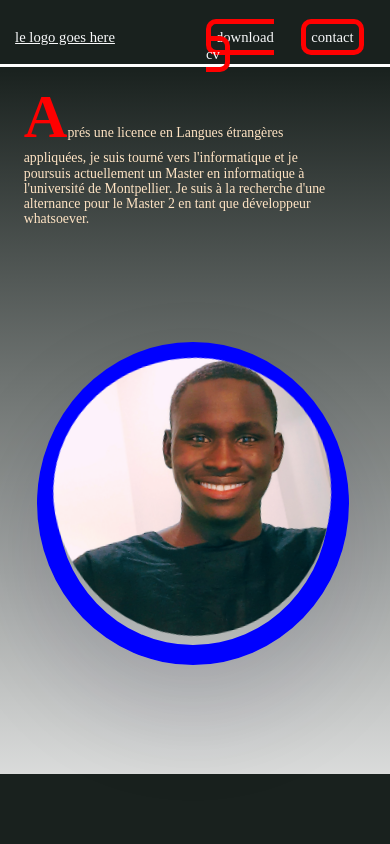
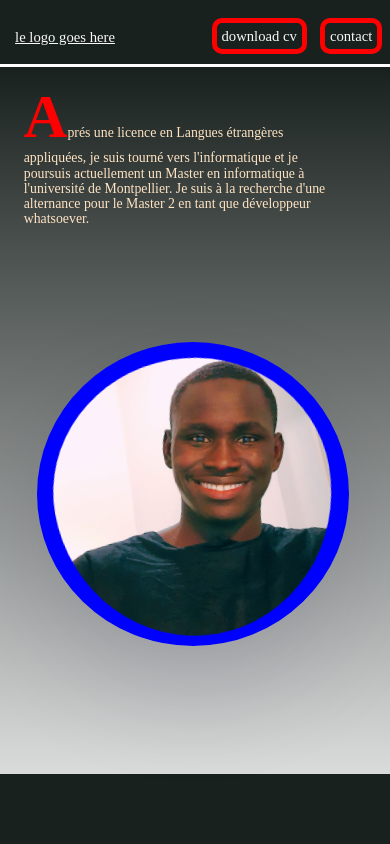
Before and after one commit to mloum1/mloum1.github.io, a plain HTML site: page index.html in a window 390 px wide. Shown: the top 844 px of the page. Drawn offline with nearby package versions, Linux system fonts and the light colour scheme.

Commit message:
style modifiying

```diff
--- a/queries.css
+++ b/queries.css
@@ -34,11 +34,14 @@
     width: 100%;
     margin-left: 0;
   }
-  .display__flex__around ul {
-    margin-left: 45%;
-  }
+  /* .display__flex__around ul {
+    margin-right: 5%;
+  } */
   .display__flex__between {
+    display: flex;
+    justify-content: center;
     width: 100%;
+    margin-left: 95%;
   }
   #img img {
     position: relative;
@@ -76,83 +79,6 @@
   .verticaLigne {
     height: 102vh;
   }
-}
-
-/* ******************************* */
-
-@media (max-width: 59em) {
-  /* html { */
-  /* font-size: 59%;
-  }
-  header {
-    max-width: 100%;
-    font-size: 2.4rem;
-    height: 7.7rem;
-    border-bottom: 2px solid #ffff;
-  }
-  .display__flex__around {
-    display: flex;
-  }
-  .display__flex__around nav {
-    width: 100%;
-  }
-  .display__flex__around ul {
-    margin-left: 0%;
-  }
-  .display__flex__between {
-    width: 100%;
-  }
-  .grid__1 {
-    display: grid;
-    grid-template-columns: 1fr;
-  }
-  .container {
-    max-width: 60rem;
-  }
-  .introduction {
-    background: linear-gradient(to bottom, #19211e, white);
-  }
-  #text {
-    /* margin-top: -27rem !important; */
-  /* max-width: 100vw;
-    font-size: 1.9rem;
-    padding: 2rem;
-    color: bisque;
-    font-weight: 400;
-    padding-right: 5rem;
-  }
-  #img {
-    display: block;
-    margin-left: 0;
-    justify-content: center;
-    align-items: center;
-    top: -0.5rem;
-  }
-
-  #img img {
-    position: relative;
-    margin-left: 3.4rem;
-    /* margin-top: -0.5rem; */
-  /* display: block;
-    justify-content: center;
-    align-items: center;
-    max-width: 60vw;
-    height: auto;
-  }
-
-  #img::before {
-    position: absolute;
-    margin-left: 3.5rem;
-    content: "";
-    width: 60%;
-    height: 42.2%;
-  }
-  .academic__backgrounds {
-    height: 100vh;
-  }
-  .description {
-    padding: 1rem;
-  }   */
 }
 
 @media (max-width: 44em) {
@@ -251,12 +177,12 @@
   .display__flex__around nav {
     margin-left: 1rem;
   }
-  .display__flex__between li {
-    width: 100%;
-    display: block;
+  .display__flex__between {
+    display: flex;
   }
   .display__flex__around ul {
-    margin-left: -20%;
+    margin-top: -18px;
+    margin-left: 40% !important;
   }
   .introduction {
     font-size: 1rem;
@@ -302,7 +228,7 @@
     margin-left: 3.5rem;
     content: "";
     width: 80vw;
-    height: 38.3vh;
+    height: 36vh;
     animation: animate 5s infinite;
   }
   .academic__backgrounds {
@@ -441,37 +367,9 @@
     font-weight: 400;
     letter-spacing: 0.5px;
   }
-}
-/* @media (max-width: 27em) {
-  html {
-    font-size: 54%;
-  }
-  header {
-    max-width: 100%;
-    font-size: 2.4rem;
-    height: 7.7rem;
-    border-bottom: 2px solid red;
-  }
-  .container {
-    width: 100vw;
-  }
-  .display__flex__around {
-    display: flex;
-    justify-content: space-between;
-    max-width: 100%;
-    padding-top: 1rem;
-  }
-  .display__flex__around nav {
-    margin-left: 1rem;
-  }
-  .display__flex__between li {
-    /* width: 100%; */
-    display: block;
-  }
   .academic__backgrounds {
     height: 100vh;
-
-}
+  }
   .display__flex__around ul {
     margin-left: -20%;
   }
@@ -483,4 +381,4 @@
   .adventure li div {
     left: 40%;
   }
-} */
+}
--- a/style.css
+++ b/style.css
@@ -48,6 +48,7 @@ html {
 body {
   font-family: inherit;
   width: 100vw;
+  /* overflow-y: hidden; */
 }
 /* hneader  */
 header {
@@ -64,28 +65,29 @@ section {
 }
 .display__flex__around {
   display: flex;
+  justify-content: space-between;
+  flex-wrap: wrap;
 }
 
 .display__flex__around nav {
-  justify-items: flex-start;
-  margin-left: -4.2rem;
+  margin-left: 4.2rem;
 }
 .display__flex__around nav a {
   color: var(--bs-light);
 }
 .display__flex__around ul {
-  margin-left: 60%;
+
 }
 .display__flex__between {
   display: flex;
-  justify-content: space-between;
+  /* justify-content: space-between; */
 }
 .display__flex__between li {
   list-style: none;
   margin-left: 13px;
 }
 .display__flex__between li:last-child {
-  margin-right: 0px;
+  /* margin-right: 0px; */
 }
 .display__flex__between li a {
   text-decoration: none;
```
